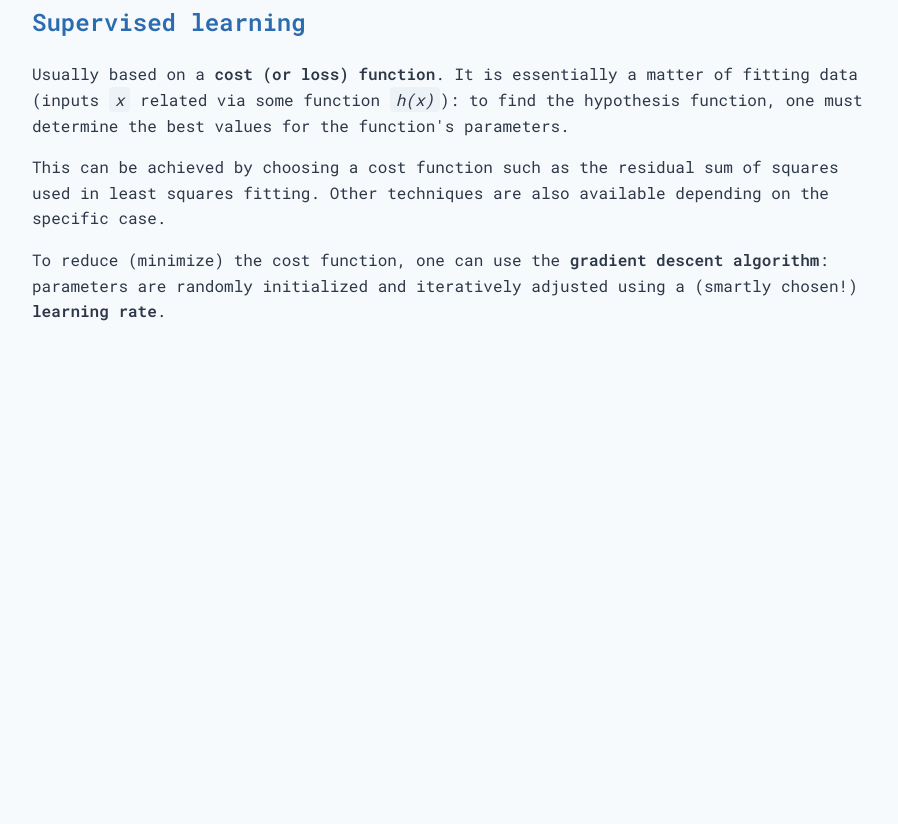
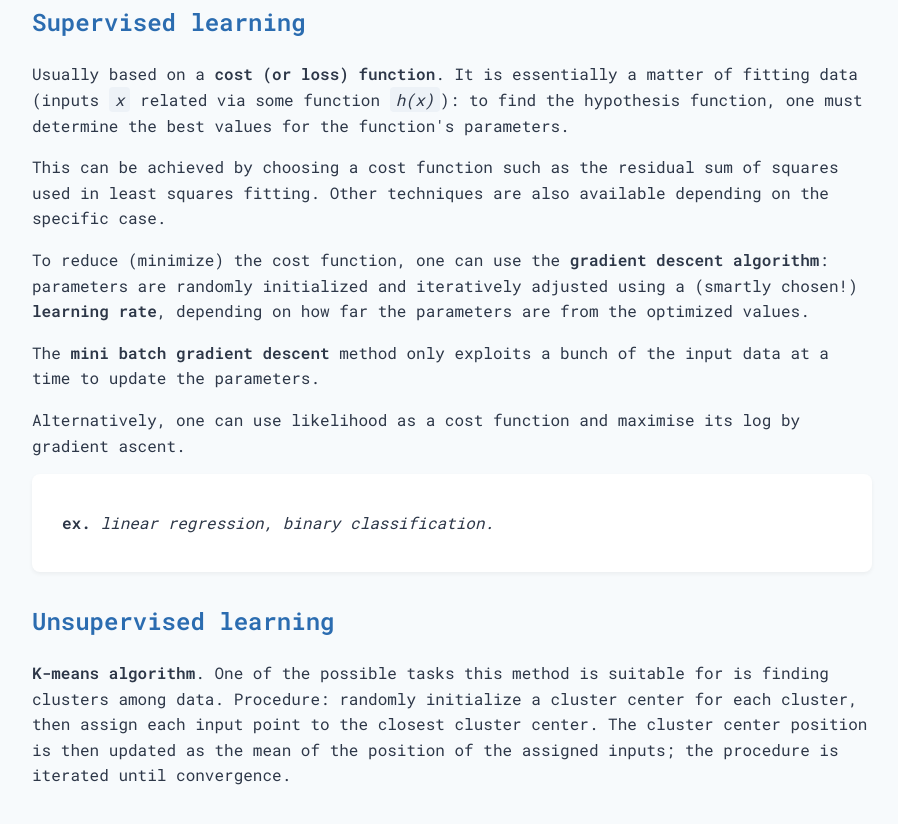
Before and after one commit to martidivi/CMEPDA-notes, a plain HTML site: page index.html in a window 1280 px wide. Shown: the part 810-1634 px from the top of the page, without its empty margins (318-1216 px from the left). Before the commit the page ends 1190 px from the top, so only its background shows below. Drawn offline with Linux system fonts and the light colour scheme.

Commit message:
aggiunta prima parte su unsupervised learning.

```diff
--- a/index.html
+++ b/index.html
@@ -125,6 +125,8 @@
             <ul>
                 <li><a href="#how">How does it work?</a></li>
                 <li><a href="#supervised">Supervised learning</a></li>
+                <li><a href="#unsupervised">Unsupervised learning</a></li>
+
             </ul>
         </nav>
 
@@ -150,7 +152,15 @@
             <h2 id="supervised">Supervised learning</h2>
             <p>Usually based on a <strong>cost (or loss) function</strong>. It is essentially a matter of fitting data (inputs <em>x</em> related via some function <em>h(x)</em>): to find the hypothesis function, one must determine the best values for the function's parameters.</p>
             <p>This can be achieved by choosing a cost function such as the residual sum of squares used in least squares fitting. Other techniques are also available depending on the specific case.</p>
-            <p>To reduce (minimize) the cost function, one can use the <strong>gradient descent algorithm</strong>: parameters are randomly initialized and iteratively adjusted using a (smartly chosen!) <strong>learning rate</strong>.</p>
+            <p>To reduce (minimize) the cost function, one can use the <strong>gradient descent algorithm</strong>: parameters are randomly initialized and iteratively adjusted using a (smartly chosen!) <strong>learning rate</strong>, depending on how far the parameters are from the optimized values.</p>
+            <p>The <strong>mini batch gradient descent</strong> method only exploits a bunch of the input data at a time to update the parameters.</p>
+            <p>Alternatively, one can use likelihood as a cost function and maximise its log by gradient ascent.</p>
+            <ul>
+                <p><strong>ex.</strong> <i>linear regression, binary classification. </i></p>
+            </ul>
+
+            <h2 id="unsupervised">Unsupervised learning</h2>
+            <p><strong>K-means algorithm</strong>. One of the possible tasks this method is suitable for is finding clusters among data. Procedure: randomly initialize a cluster center for each cluster, then assign each input point to the closest cluster center. The cluster center position is then updated as the mean of the position of the assigned inputs; the procedure is iterated until convergence. </p>
         </main>
 
     </div>
```
